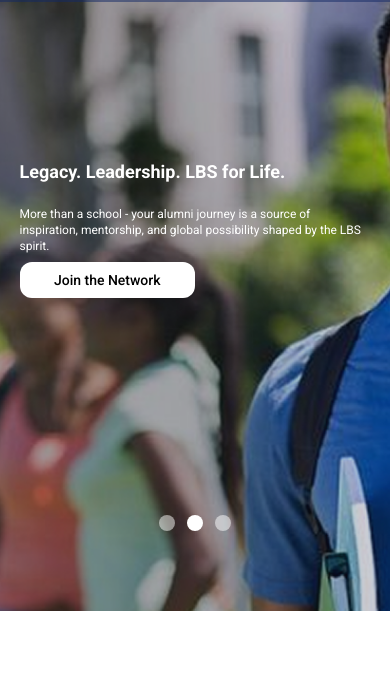
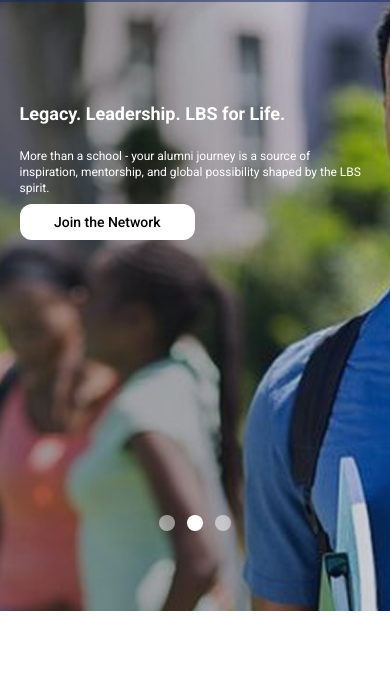
Before and after one commit to Shortiii/LBS, a website built with Vite: page index.html in a window 390 px wide. Shown: the part 162-844 px from the top of the page. Built offline with nearby package versions, Linux system fonts and the light colour scheme; files whose address does not match are found by name.

Commit message:
home edit

```diff
--- a/src/styles/home.css
+++ b/src/styles/home.css
@@ -72,7 +72,7 @@
   @apply flex gap-5
 }
 .bottom-header {
-  @apply text-white mt-[40%] lg:mt-[10%] 2xl:mt-[30%] ml-[5%] w-[90%] md:w-3/4 lg:w-2/4 flex flex-col gap-2 md:gap-4 lg:gap-6
+  @apply text-white mt-[25%] lg:mt-[10%] 2xl:mt-[30%] ml-[5%] w-[90%] md:w-3/4 lg:w-2/4 flex flex-col gap-2 md:gap-4 lg:gap-6
 }
 .bottom-header h1 {
   @apply text-lg md:text-2xl lg:text-4xl font-bold mb-3
```
